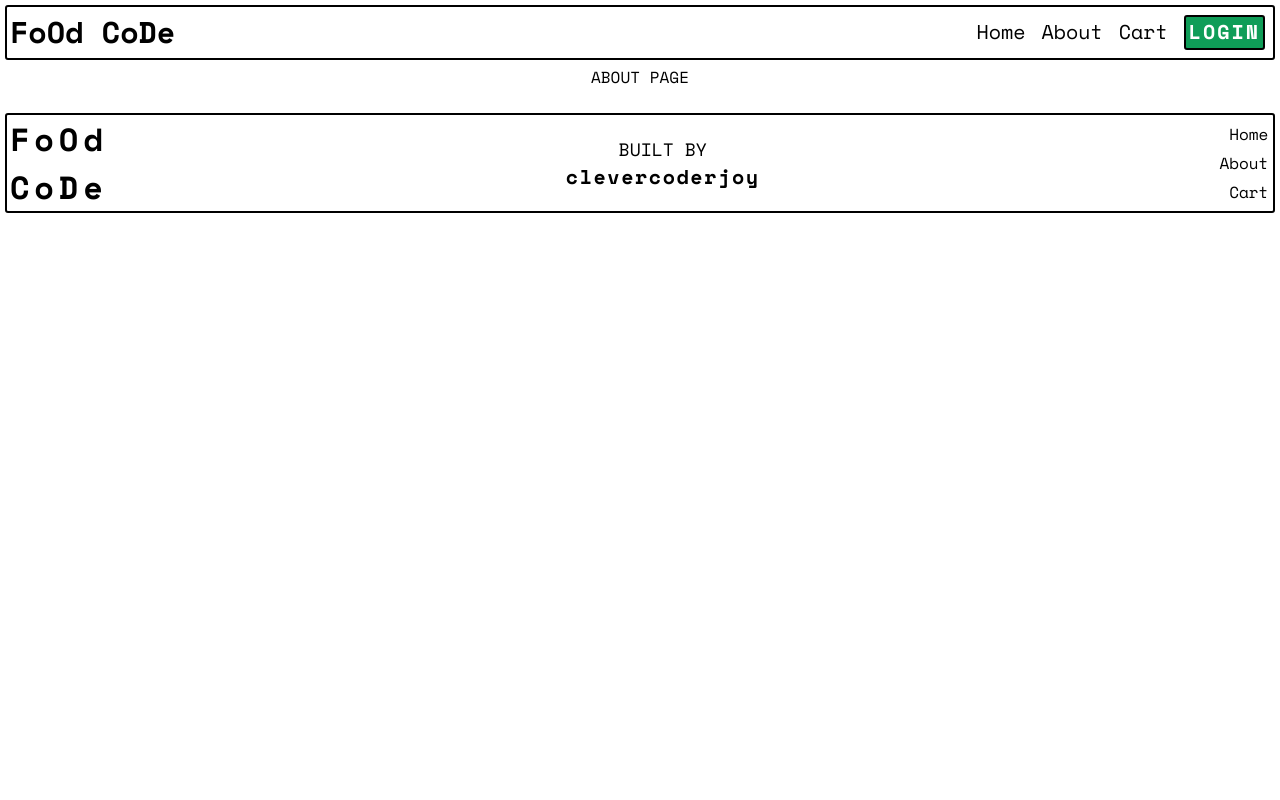
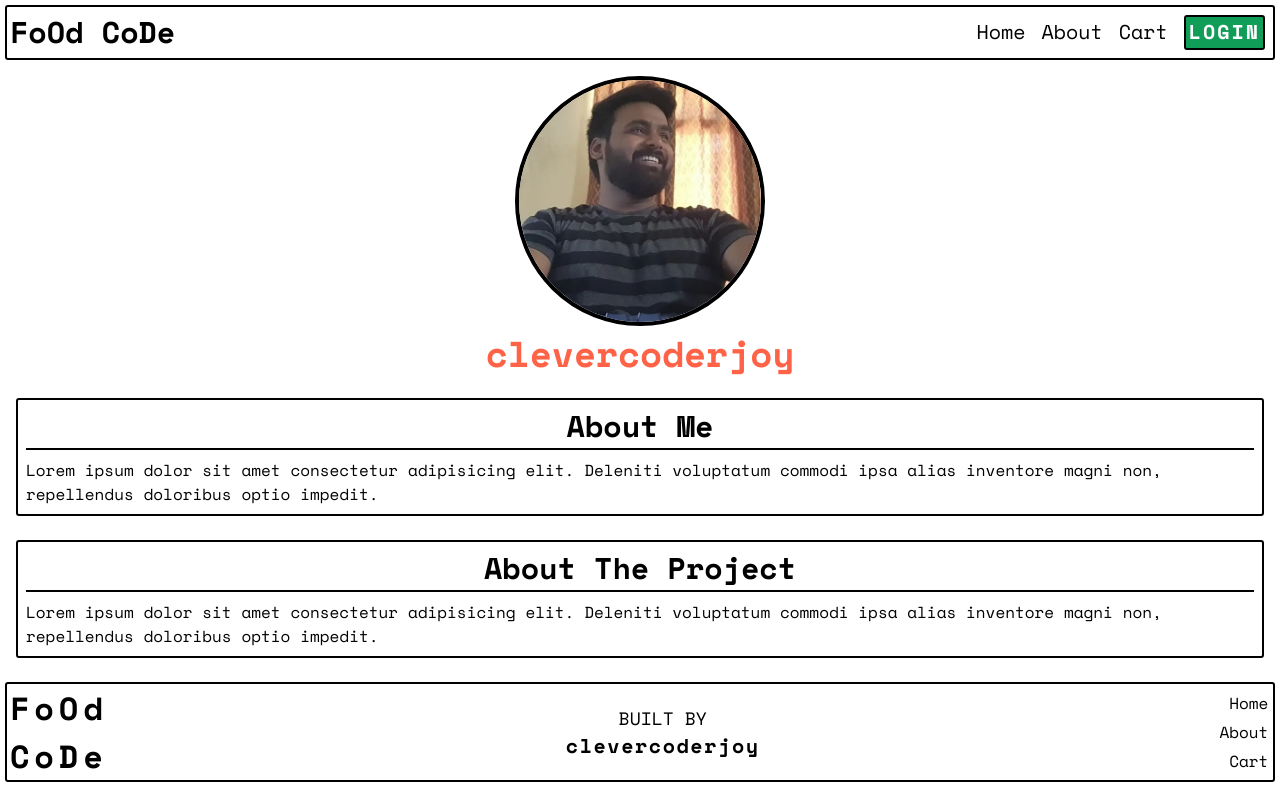
Before and after one commit to clevercoderjoy/Food-Code, a React (Vite) app: page /about in a window 1280 px wide. Built offline with nearby package versions, Linux system fonts and the light colour scheme.

Commit message:
feat: implemented about page

```diff
--- a/src/pages/about/About.jsx
+++ b/src/pages/about/About.jsx
@@ -1,10 +1,29 @@
-import React from 'react';
+import clevercoderjoy from "../../../public/images/clevercoderjoy.jpg";
 
 const About = () => {
   return (
-    <h1>
-      ABOUT PAGE
-    </h1>
+    <>
+      <div className="aboutContainer m-4">
+        <div className="imgContainer">
+          <img className=" transition-all duration-200 ease-in-out h-[250px] w-[250px] m-auto rounded-[100%] border-black border-4 hover:scale-110" src={clevercoderjoy} alt="clevercoderjoy" />
+          <caption className="imgCaption block text-center mx-auto my-2 text-4xl text-[tomato] font-bold">
+            <a className="" href="https://clevercoderjoy.bio.link/" target="_blank" rel="noopener noreferrer">clevercoderjoy</a>
+          </caption>
+        </div>
+        <div className="aboutMe border-2 border-black my-6 p-2 rounded-[3px]">
+          <h2 className="aboutMeTitle text-3xl font-bold border-b-2 pb-1 border-black">About Me</h2>
+          <p className="aboutMeText pt-2 text-left">
+            Lorem ipsum dolor sit amet consectetur adipisicing elit. Deleniti voluptatum commodi ipsa alias inventore magni non, repellendus doloribus optio impedit.
+          </p>
+        </div>
+        <div className="aboutMeProjectContainer border-2 border-black my-6 p-2 rounded-[3px]">
+          <h2 className="aboutMeProjectTitle text-3xl font-bold border-b-2 pb-1 border-black">About The Project</h2>
+          <p className="aboutMeProjectText pt-2 text-left">
+            Lorem ipsum dolor sit amet consectetur adipisicing elit. Deleniti voluptatum commodi ipsa alias inventore magni non, repellendus doloribus optio impedit.
+          </p>
+        </div>
+      </div>
+    </>
   );
 }
 
```
Also changed, not shown: public/images/clevercoderjoy.jpg (added).
